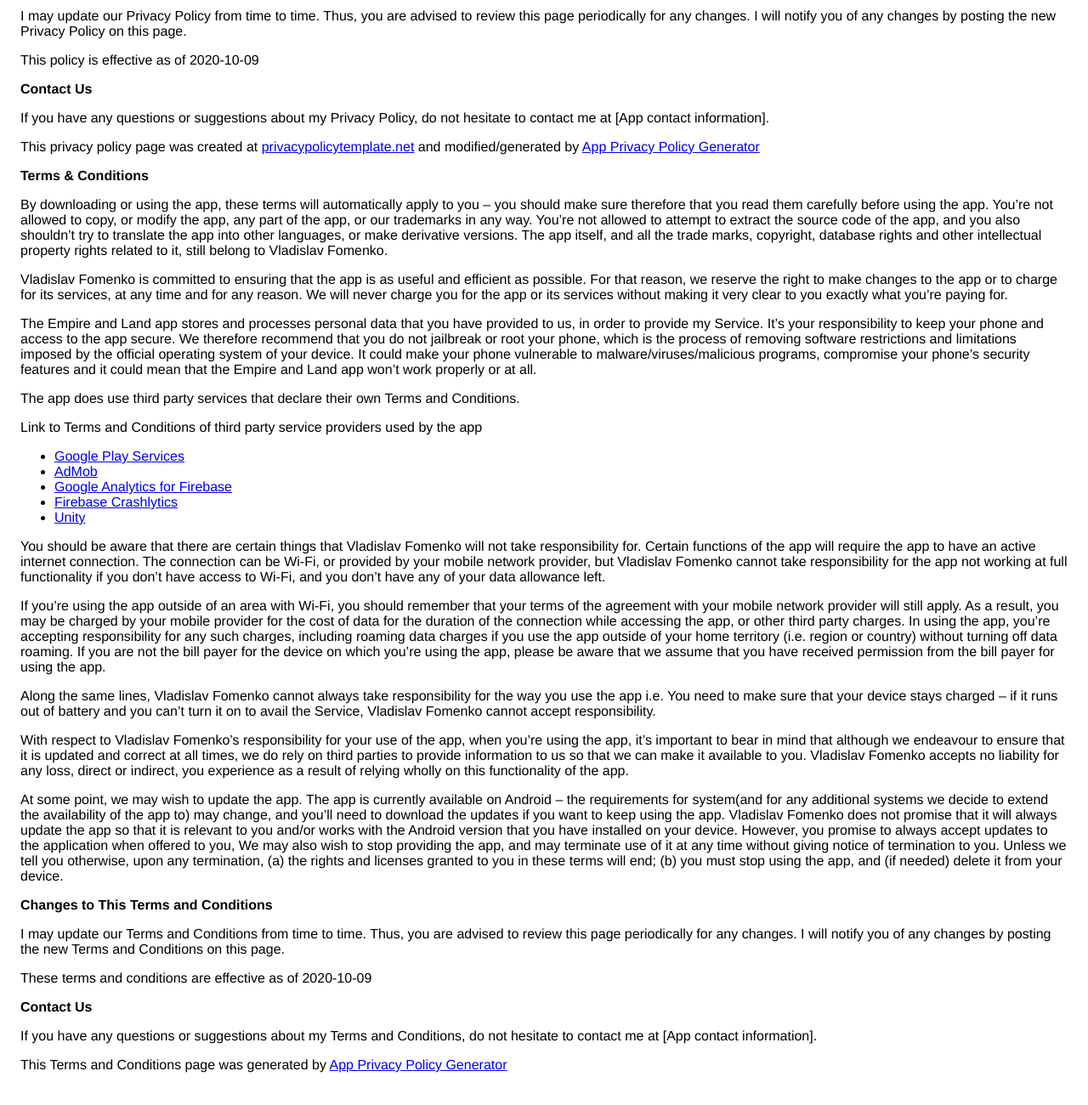
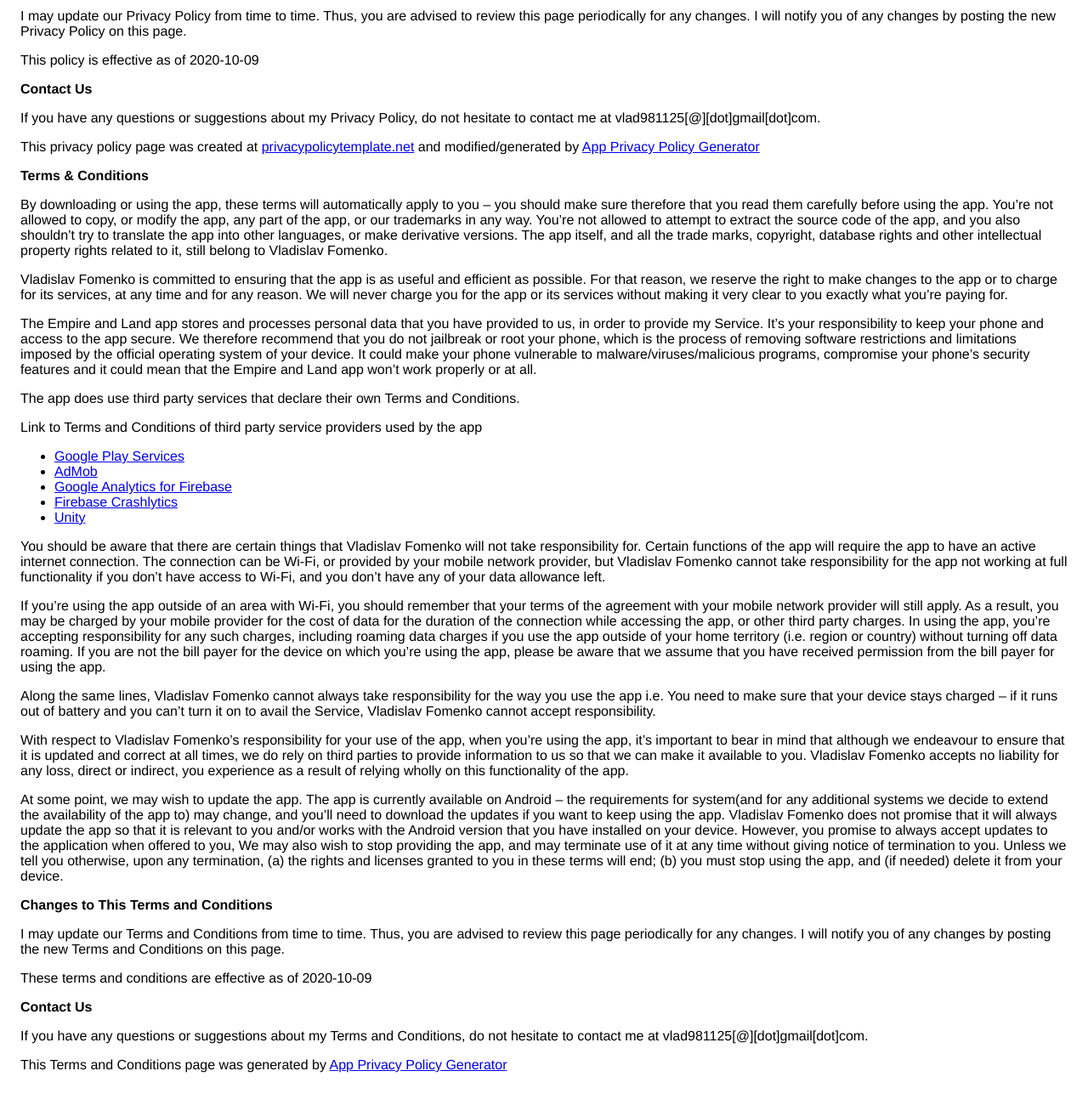
Before and after one commit to TheRoyOf/TheRoyOf.github.io, a plain HTML site: page index.html in a window 1280 px wide. Shown: the part 1276-2576 px from the top of the page at 85% size. Drawn offline with Linux system fonts and the light colour scheme.

Commit message:
Update index.html

```diff
--- a/index.html
+++ b/index.html
@@ -103,7 +103,7 @@
                   this page.
                 </p> <p>This policy is effective as of 2020-10-09</p> <p><strong>Contact Us</strong></p> <p>
                   If you have any questions or suggestions about my
-                  Privacy Policy, do not hesitate to contact me at [App contact information].
+                  Privacy Policy, do not hesitate to contact me at vlad981125[@][dot]gmail[dot]com.
                 </p> <p>
                   This privacy policy page was created at
                   <a href="https://privacypolicytemplate.net" target="_blank" rel="noopener noreferrer">privacypolicytemplate.net</a>
@@ -210,7 +210,7 @@
                 </p> <p><strong>Contact Us</strong></p> <p>
                   If you have any questions or suggestions about my
                   Terms and Conditions, do not hesitate to contact me
-                  at [App contact information].
+                  at vlad981125[@][dot]gmail[dot]com.
                 </p> <p>
                   This Terms and Conditions page was generated by
                   <a href="https://app-privacy-policy-generator.firebaseapp.com/" target="_blank" rel="noopener noreferrer">App Privacy Policy Generator</a></p>
```
